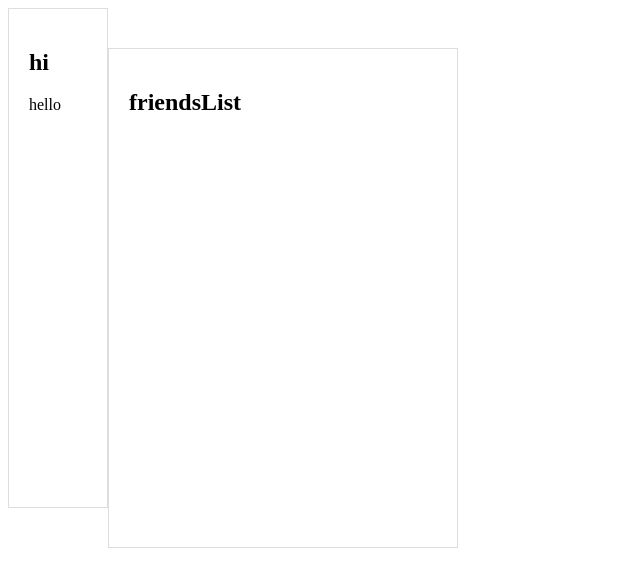
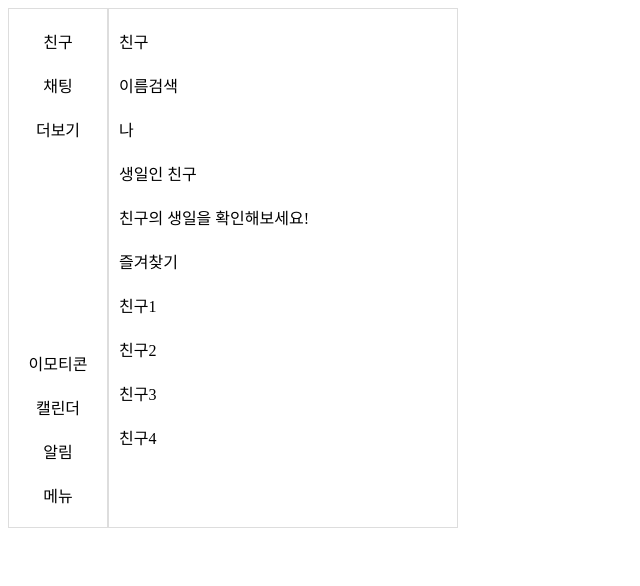
Before and after one commit to imki123/next-react, a Next.js app: page /myKakao in a window 1280 px wide. Shown: the top 586 px of the page, without its empty margins (0-640 px from the left). Built offline with nearby package versions, Linux system fonts and the light colour scheme.

Commit message:
making nav, fl

```diff
--- a/components/kakaoFriendsList.js
+++ b/components/kakaoFriendsList.js
@@ -1,7 +1,30 @@
 export default function KakaoNav() {
     return (
         <div>
-            <h2>friendsList</h2>
+            <ul className="fl_container">
+                <li className="fl">친구</li>
+                <li className="fl">이름검색</li>
+                <li className="fl">나</li>
+                <li className="fl">생일인 친구</li>
+                <li className="fl">친구의 생일을 확인해보세요!</li>
+                <li className="fl">즐겨찾기</li>
+                <li className="fl">친구1</li>
+                <li className="fl">친구2</li>
+                <li className="fl">친구3</li>
+                <li className="fl">친구4</li>
+            </ul>
+        <style jsx>{`
+        .fl_container{
+            padding:10px 0px;
+        }
+        .fl{
+            padding:10px 10px 10px 10px;
+        }
+        .fl:hover{
+            background-color:#f7e600;
+            cursor:pointer;
+        }
+        `}</style>
         </div>
     )
 }
--- a/components/kakaoLayout.js
+++ b/components/kakaoLayout.js
@@ -12,23 +12,31 @@ export default class KakaoLayout extends React.Component {
         if (cont.offsetHeight < 500) {
             cont.style.height = '500px'
         } else {
-            cont.style.height = 'auto'
+            cont.style.height = cont.offsetHeight+'px'
         }
     }
     render() {
         return (
             <div className="container" ref={this.container}>
+                {/* 왼쪽에는 네비게이션 */}
                 <div className="nav">
                     <KakaoNav />
                 </div>
+                {/* 오른쪽에는 표시하고싶은 컨텐츠. 메인 */}
                 <div className="main">
                     {this.props.children}
                 </div>
-                <style jsx>{`
+                <style jsx global>{`
                     * {
                         -webkit-box-sizing: border-box;
                            -moz-box-sizing: border-box;
                                 box-sizing: border-box;
+                    }
+                    ul{
+                        list-style-type: none;
+                        margin-block-start: 0em;
+                        margin-block-end: 0em;
+                        padding-inline-start: 0px;
                     }
                     .container{
                         width:450px;
@@ -38,15 +46,15 @@ export default class KakaoLayout extends React.Component {
                         width:100px;
                         height:100%;
                         border: 1px solid #DDD;
-                    padding: 20px;
                         margin: 0;
+                        vertical-align:top;
                     }
                     .main{
                         display:inline-block;
                         width:350px;
                         height:100%;
                         border: 1px solid #DDD;
-                    padding: 20px;
+                        vertical-align:top;
                     }
                 `}</style>
             </div>
--- a/components/kakaoNav.js
+++ b/components/kakaoNav.js
@@ -1,11 +1,33 @@
 export default function KakaoNav() {
     return (
-        <div>
-            <h2>hi</h2>
-            hello
+        <div className="nav_container">
+            <ul className="up_nav">
+                <li className="nav_button">친구</li>
+                <li className="nav_button">채팅</li>
+                <li className="nav_button">더보기</li>
+            </ul>
+            <ul className="down_nav">
+                <li className="nav_button">이모티콘</li>
+                <li className="nav_button">캘린더</li>
+                <li className="nav_button">알림</li>
+                <li className="nav_button">메뉴</li>
+            </ul>
         <style jsx>{`
-        div{
-
+        .nav_container{
+            text-align:center;
+            padding:10px 0px;
+        }
+        .nav_button{
+            padding:10px 10px 10px 10px;
+        }
+        .nav_button:hover{
+            background-color:#f7e600;
+            cursor:pointer;
+        }
+        .up_nav{
+        }
+        .down_nav{
+            padding-top:190px;
         }
         `}</style>
         </div>
--- a/pages/index.js
+++ b/pages/index.js
@@ -39,7 +39,7 @@ export default function Index() {
                     </li>
                 </ol>
             </Layout>
-            <style jsx>{`
+            <style jsx global>{`
             a{
                 color: blue;
             }
@@ -48,6 +48,7 @@ export default function Index() {
             .logo img{
             }
             `}</style>
+
         </div>
     );
 }
```
Lines whose indentation alone changed are shown as unchanged.
